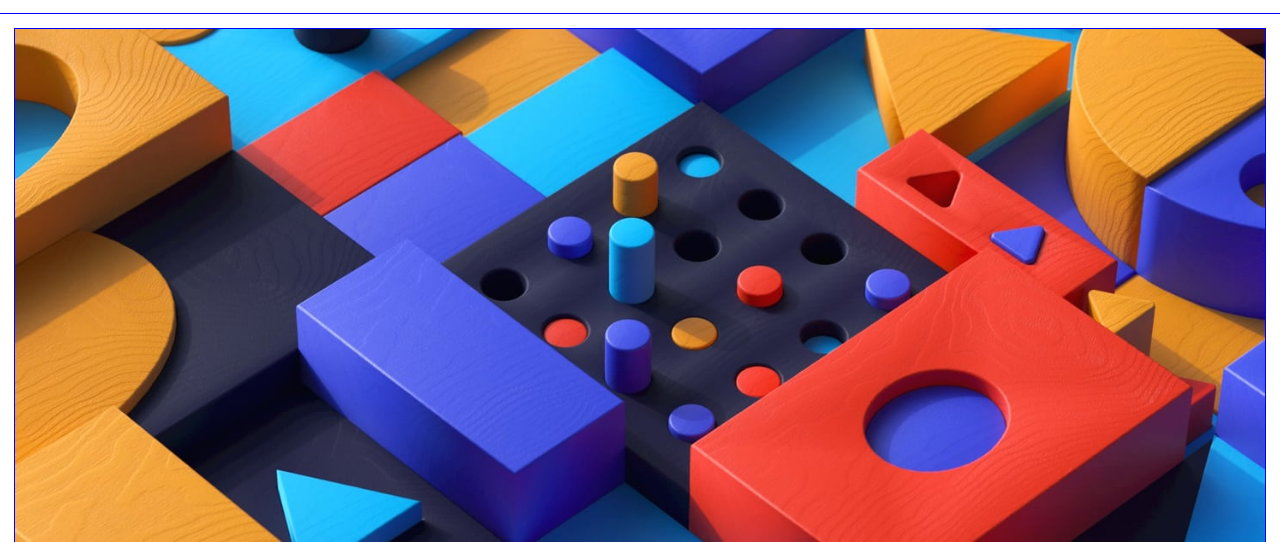
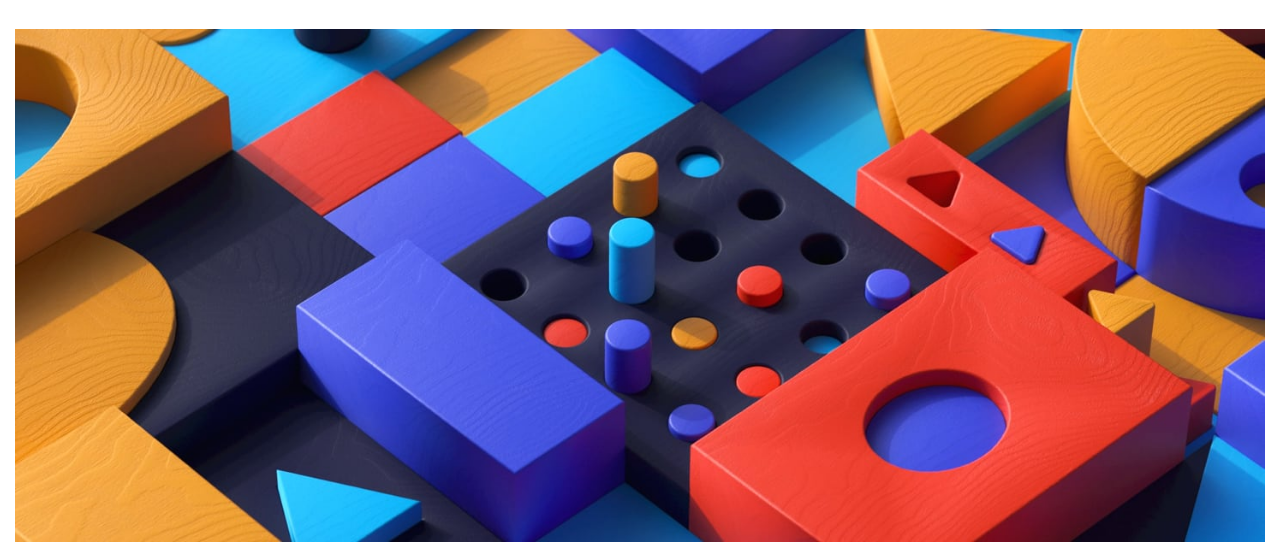
Before and after one commit to hamdi4-beep/news-homepage-main, a plain HTML site: page index.html in a window 1280 px wide. Shown: the part 91-633 px from the top of the page. Drawn offline with Linux system fonts and the light colour scheme.

Commit message:
removed additional testing code

```diff
--- a/src/sass/globals/_default.scss
+++ b/src/sass/globals/_default.scss
@@ -6,14 +6,11 @@
     box-sizing: border-box;
     margin: 0;
     padding: 0;
-    outline: 1px solid blue;
 }
 
 body {
     font-family: $ff-base;
     font-size: $fs-base;
-    width: 100%;
-    margin: 0 auto !important;
 }
 
 picture,
```
Also changed, not shown: css/index.css, 1 other file.
